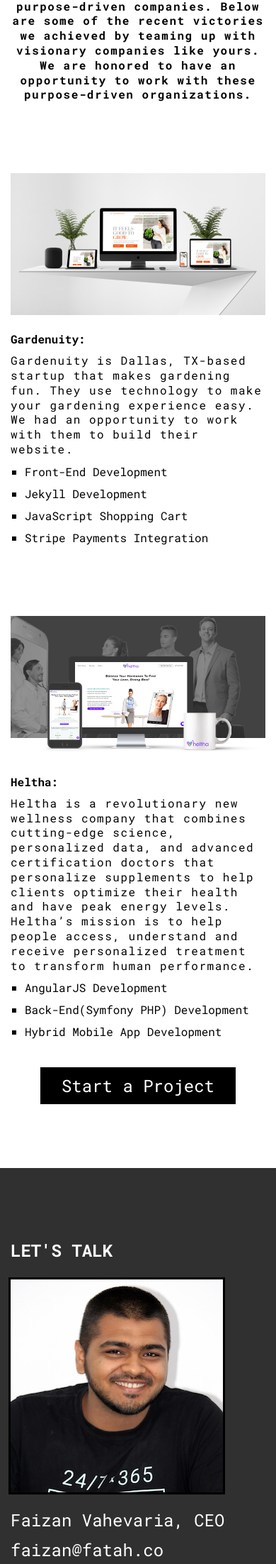
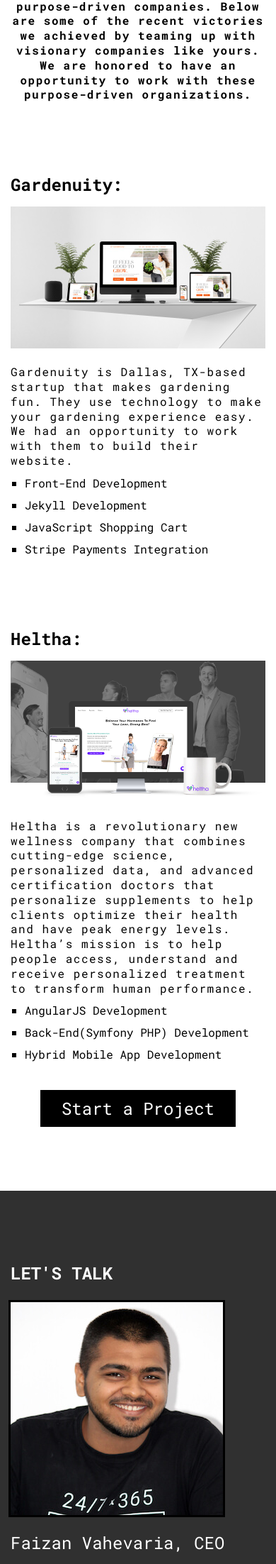
Before and after one commit to fatahco/fatahco.github.io, a Jekyll site: the page built from portfolio.html, in a window 390 px wide. Shown: the part 426-2630 px from the top of the page at 71% size. Built offline with Jekyll 4.4.1, drawn with Linux system fonts in a browser that asks for light colours; nearby versions of some CDN libraries.

Commit message:
set portfolio title for mobile

```diff
--- a/_sass/scss/portfolio.scss
+++ b/_sass/scss/portfolio.scss
@@ -4,6 +4,16 @@
   padding-top: 200px;
   .title{
     @include PageTitle();
+  }
+  .moble-title{
+    display: none;
+    @media only screen and (max-width: 767px){
+      font-size: 24px;
+      text-align: left;
+      font-weight: 700;
+      padding-bottom: 15px;
+      display: block;
+    }
   }
   .info{
     margin-top: 10px;
@@ -29,10 +39,11 @@
       .title{
         font-family: 'Roboto Mono', sans-serif ;
         font-size: 24px;
-
         text-align: left;
+        display: block;
+        font-size: 24px;
         @media only screen and (max-width: 767px){
-          @include MobileFontSize();
+          display: none;
         }
       }
       .info{
--- a/portfolio.html
+++ b/portfolio.html
@@ -19,6 +19,7 @@
     <div class="portfolio_items">
       <div class="row">
         <div class="col-sm-6">
+          <h1 class="moble-title">Gardenuity:</h1>
           <div class="portfolio_img">
             <img src="/assets/images/Gardenuity_1_720x400_center.jpg" alt="">
           </div>
@@ -45,6 +46,7 @@
     <div class="portfolio_items">
       <div class="row">
         <div class="col-sm-6">
+          <h1 class="moble-title">Heltha:</h1>
           <div class="portfolio_img">
             <img src="/assets/images/Heltha_720_400.jpg" alt="">
           </div>
```
